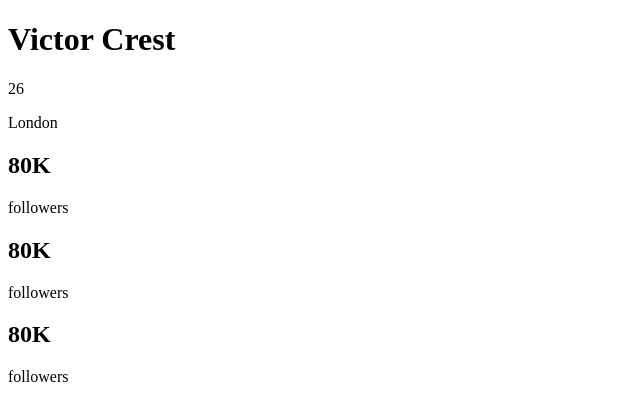
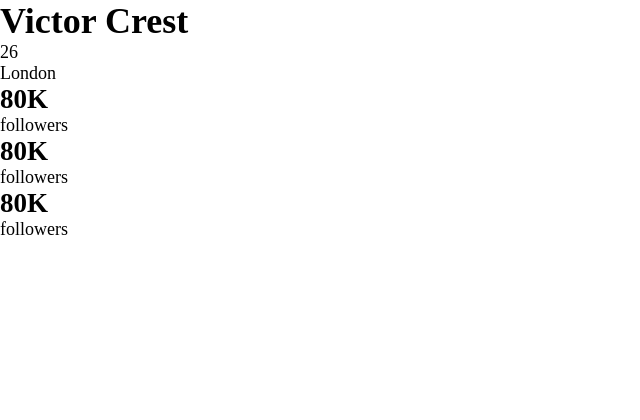
Before and after one commit to lilKriT/profile-card-component, a plain HTML site: page index.html in a window 1280 px wide. Shown: the whole page, without its empty margins (0-640 px from the left). Drawn offline with Linux system fonts and the light colour scheme.

Commit message:
Added some style.

```diff
--- a/css/style.css
+++ b/css/style.css
@@ -6,3 +6,17 @@
     --dark-grayish-blue: hsl(227, 10%, 46%);
     --dark-gray: hsl(0, 0%, 59%);
 }
+
+html {
+    font-size: 10px;
+}
+
+* {
+    margin: 0;
+    padding: 0;
+    box-sizing: content-box;
+}
+
+body {
+    font-size: 1.8em;
+}
```
